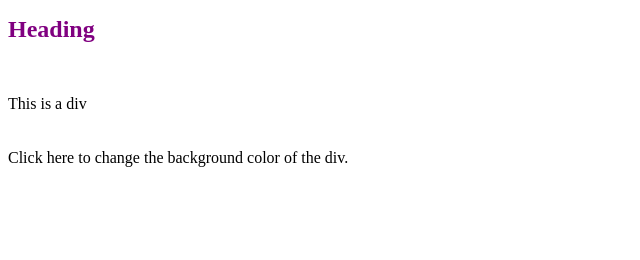
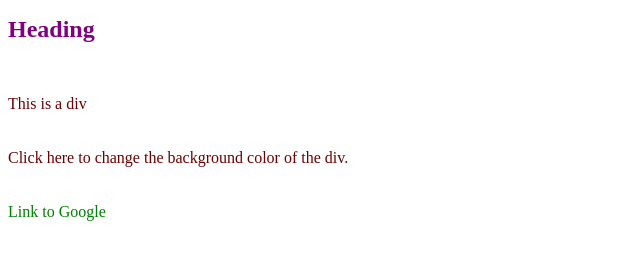
Before and after one commit to larrywpetersen/html_css_javascript, a plain HTML site: page index.html in a window 1280 px wide. Shown: the whole page, without its empty margins (0-640 px from the left). Drawn offline with Linux system fonts and the light colour scheme.

Commit message:
updated css and added a link

```diff
--- a/index.html
+++ b/index.html
@@ -3,7 +3,6 @@
     <head>
         <link rel="stylesheet" type="text/css" href="styles.css">
         <script type="text/javascript" src="functions.js"></script>
-
     </head>
     <body>
         <h1>Heading</h1>
@@ -15,5 +14,7 @@
         <div onclick="change_div()">
             Click here to change the background color of the div.
         </div>
+        <br /><br />
+        <a href="http://google.com">Link to Google</a>
     </body>
 </html>
--- a/styles.css
+++ b/styles.css
@@ -3,3 +3,17 @@ h1 {
     font-size: x-large;
     color: purple
 }
+
+div {
+    color: rgb(109, 1, 1);
+}
+
+a {
+    color: green;
+    text-decoration: none;
+}
+
+/* a {
+    color: blue;
+    text-decoration: underline;
+} */
```
